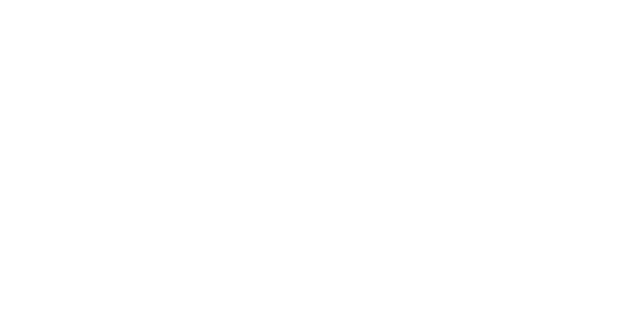
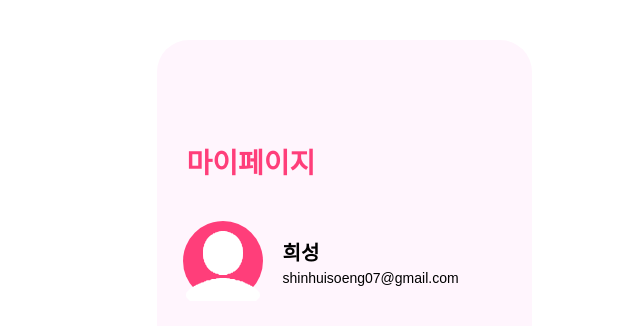
Before and after one commit to huise0ng/MOK.png, a SvelteKit app: page /mypage in a window 1280 px wide. Shown: the top 326 px of the page, without its empty margins (296-936 px from the left). Built offline with nearby package versions, Linux system fonts and the light colour scheme.

Commit message:
💫 :: 마이페이지 퍼블리싱"

```diff
--- a/src/routes/mypage/+page.svelte
+++ b/src/routes/mypage/+page.svelte
@@ -0,0 +1,86 @@
+<script>
+    let userName = '희성';
+    let userEmail = 'shinhuisoeng07@gmail.com';
+</script>
+
+<style>
+    .container {
+        width: 375px;
+        height: 812px;
+        display: flex;
+        flex-direction: column;
+        align-items: center;
+        justify-content: center;
+        position: relative;
+        background-color: #FFF5FD;
+        font-family: 'Pretendard', sans-serif;
+        margin: 0 auto;
+        overflow: hidden;
+        border-radius: 32px;
+        margin: 40px auto 0;
+    }
+
+    h1 {
+        color: #FF3E7A;
+        font-size: 28px;
+        font-weight: Extrabold;
+        margin-bottom: 50px;
+        margin-top: -460px;
+        text-align: left;
+        padding-left: 20px;
+        width: calc(100% - 40px);
+    }
+
+    .profile-container {
+        display: flex;
+        align-items: center;
+        width: 100%;
+        padding-left: 20px;
+        margin-left: 52px;
+    }
+
+    .profile-icon {
+        width: 60px;
+        height: 60px;
+        background-color: #FF3E7A;
+        border-radius: 50%;
+        display: flex;
+        align-items: center;
+        justify-content: center;
+        color: white;
+        font-size: 28px;
+        margin-right: 30px;
+    }
+
+    .user-info {
+        display: flex;
+        flex-direction: column;
+    }
+
+    .user-info .name {
+        font-size: 20px;
+        font-weight: bold;
+        color: #000000;
+        margin-bottom: 4px;
+    }
+
+    .user-info .email {
+        font-size: 14px;
+        font-weight: Regular;
+        color: #000000;
+    }
+</style>
+
+<div class="container">
+    <h1>마이페이지</h1>
+
+    <div class="profile-container">
+        <div class="profile-icon">
+            <img src="profile.svg" alt="Profile Icon" />
+        </div>
+        <div class="user-info">
+            <div class="name">{userName}</div>
+            <div class="email">{userEmail}</div>
+        </div>
+    </div>
+</div>
```
Also changed, not shown: static/profile.svg.
